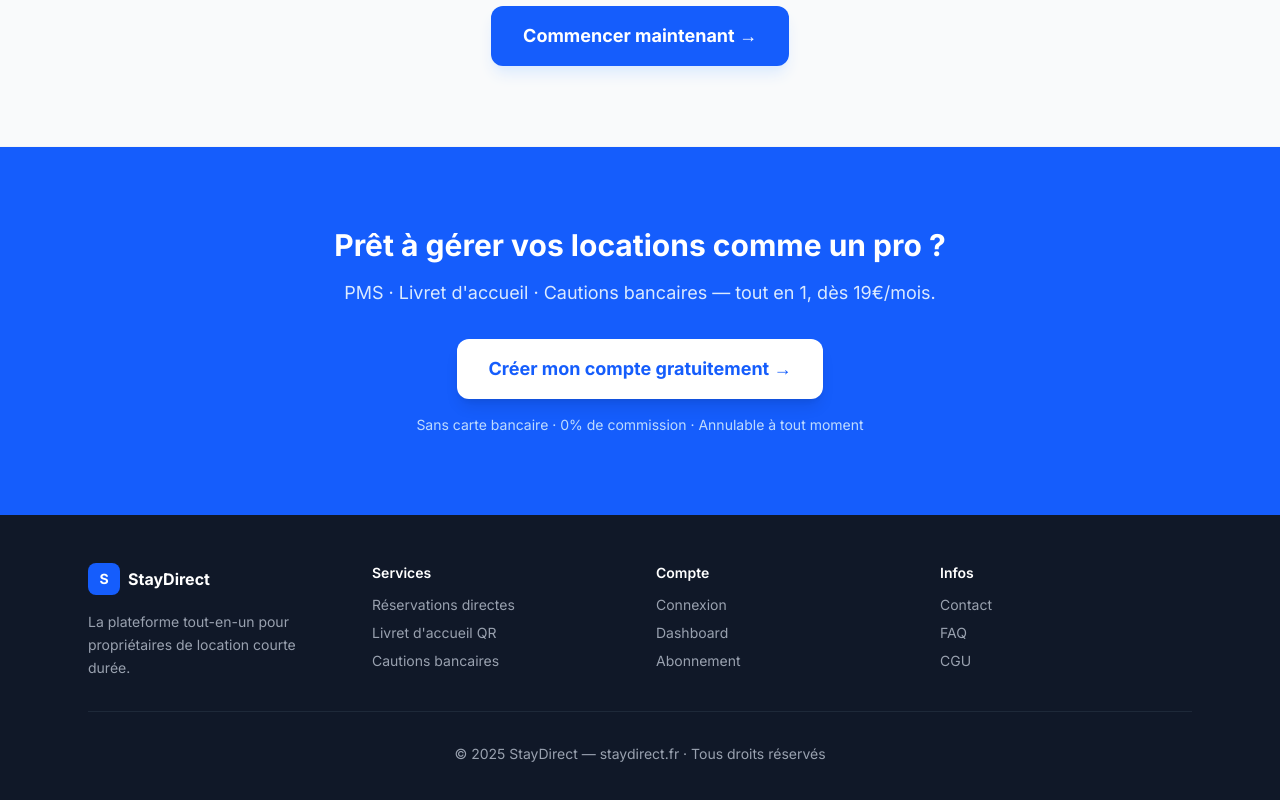
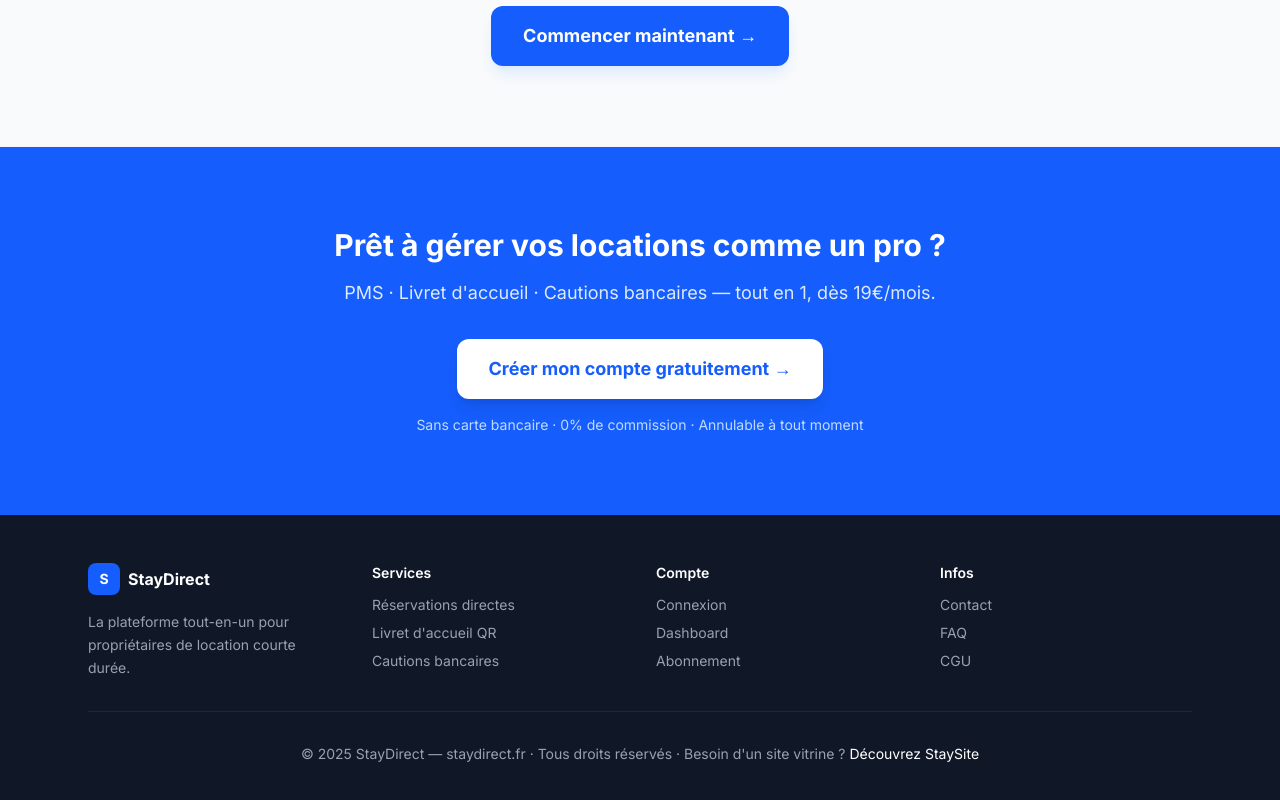
Before and after one commit to bnka36/staydirect, a Next.js app: page / in a window 1280 px wide. Shown: the part 9394-10194 px from the top of the page. Built offline with nearby package versions, Linux system fonts and the light colour scheme; no server answers.

Commit message:
Ajoute un lien retour vers staysite.fr dans le footer
Complète le maillage croisé entre les deux produits : staysite.fr
pointait déjà vers staydirect.fr, mais l'inverse manquait.

```diff
--- a/app/page.tsx
+++ b/app/page.tsx
@@ -697,7 +697,7 @@ export default function HomePage() {
             </div>
           </div>
           <div className="border-t border-gray-800 pt-8 text-center text-sm">
-            © 2025 StayDirect — staydirect.fr · Tous droits réservés
+            © 2025 StayDirect — staydirect.fr · Tous droits réservés · Besoin d'un site vitrine ? <a href="https://staysite.fr" target="_blank" rel="noopener" className="text-white hover:underline">Découvrez StaySite</a>
           </div>
         </div>
       </footer>
```
